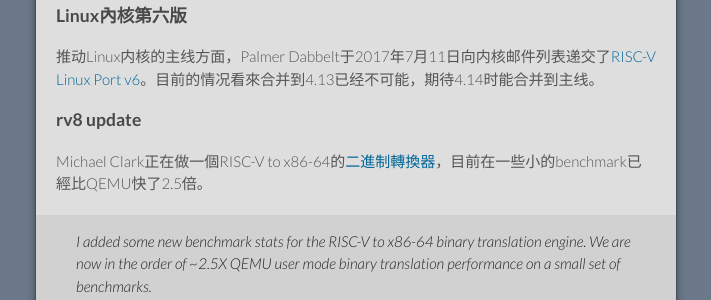
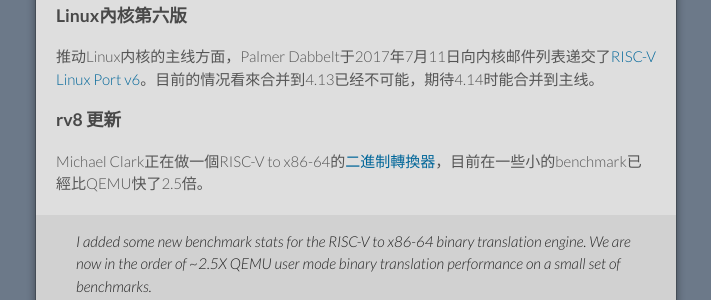
Before and after one commit to cnrv/home, a Jekyll site: the page built from bi-week-rpts/2017-07-20.md, in a window 1280 px wide and 900 px high, scrolled down 524 px. Shown: the part 151-451 px from the top of the window, without its empty margins (284-995 px from the left). Built offline with Jekyll 4.4.1, drawn with Linux system fonts in a browser that asks for light colours; our own code applies the rules of GitHub Pages for plain Markdown files.

Commit message:
Update 2017-07-20.md

```diff
--- a/bi-week-rpts/2017-07-20.md
+++ b/bi-week-rpts/2017-07-20.md
@@ -31,7 +31,7 @@
 ### Linux內核第六版
 推动Linux内核的主线方面，Palmer Dabbelt于2017年7月11日向内核邮件列表递交了[RISC-V Linux Port v6](https://lkml.org/lkml/2017/7/11/707)。目前的情况看來合并到4.13已经不可能，期待4.14时能合并到主线。
 
-### rv8 update
+### rv8 更新
 Michael Clark正在做一個RISC-V to x86-64的[二進制轉換器](https://groups.google.com/a/groups.riscv.org/d/msgid/sw-dev/665BA762-20F5-462F-97DE-7B914E8F1476%40mac.com?utm_medium=email&utm_source=footer)，目前在一些小的benchmark已經比QEMU快了2.5倍。
 > I added some new benchmark stats for the RISC-V to x86-64 binary translation engine. We are now in the order of ~2.5X QEMU user mode binary translation performance on a small set of benchmarks.
 
```
